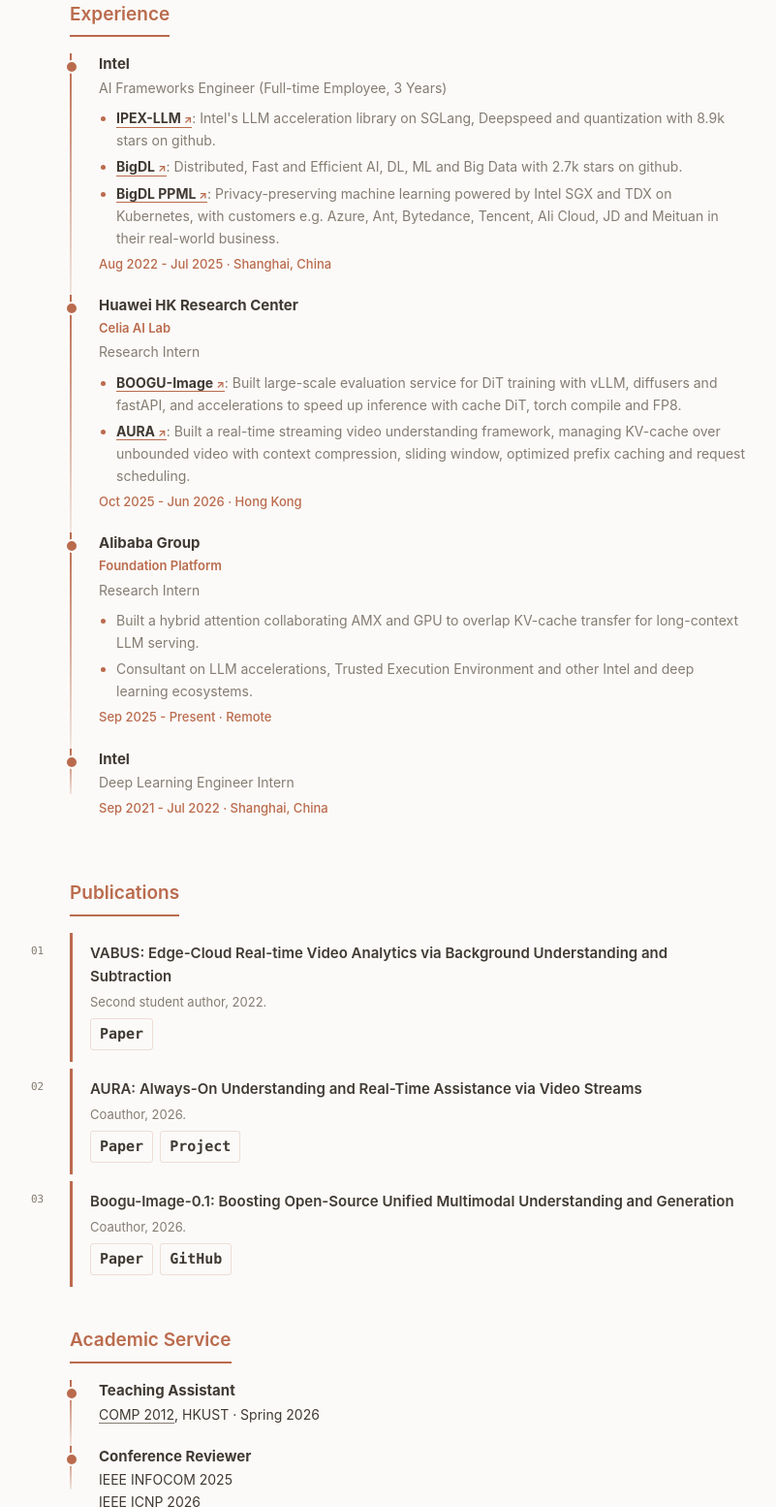
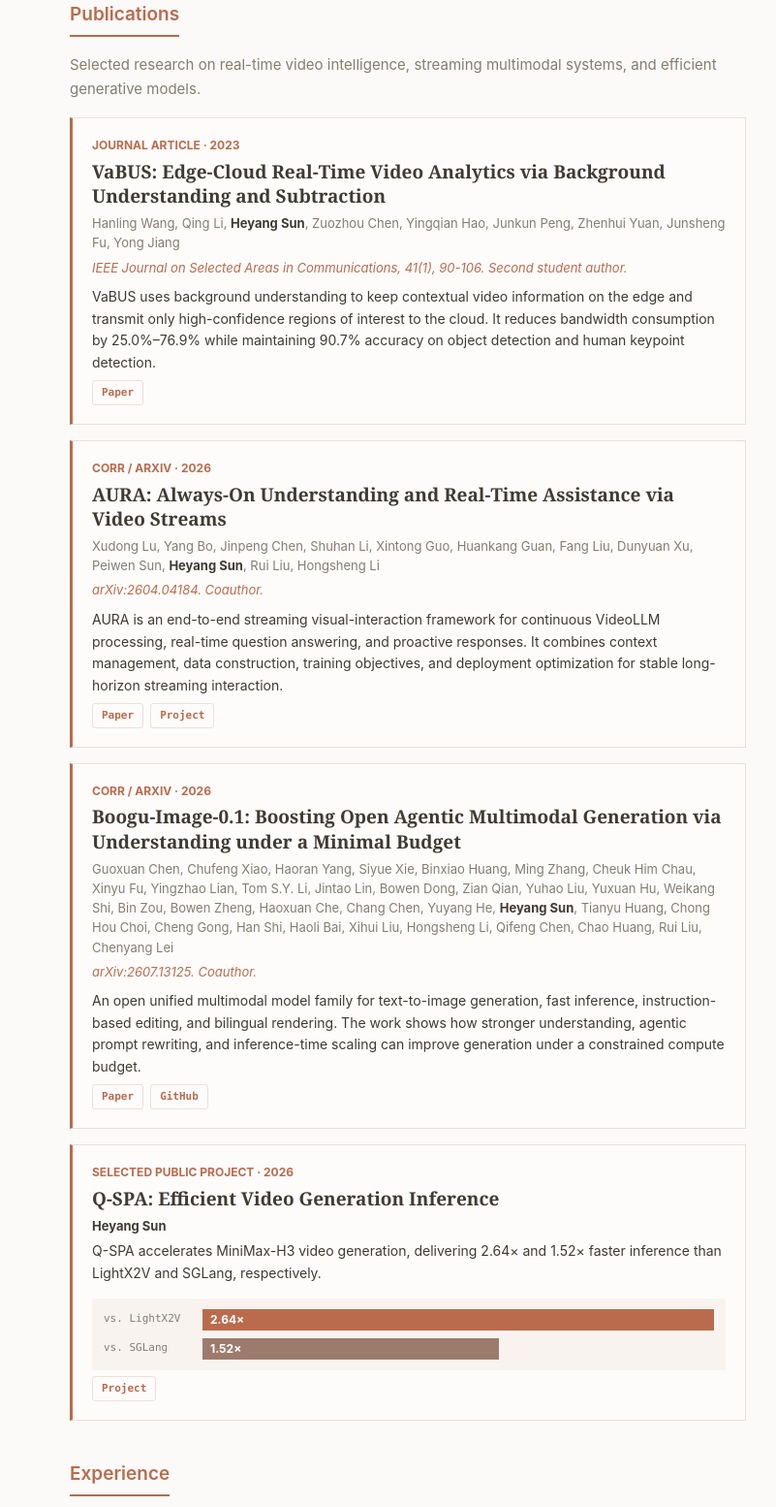
Before and after one commit to Uxito-Ada/Uxito-Ada.github.io, a plain HTML site: page index.html in a window 1280 px wide. Shown: the part 617-2171 px from the top of the page at 97% size, without its empty margins (390-1191 px from the left). Drawn offline with Linux system fonts and the light colour scheme.

Commit message:
Prioritize detailed publications and remove CV

```diff
--- a/index.html
+++ b/index.html
@@ -13,9 +13,8 @@
         <a class="nav-name" href="#top">Heyang Sun</a>
         <div class="nav-links">
           <a href="#education">Education</a>
+          <a href="#publications">Publications</a>
           <a href="#experience">Experience</a>
-          <a href="#publications">Publications</a>
-          <a href="assets/heyang-sun-cv.pdf" target="_blank" rel="noreferrer">CV</a>
         </div>
       </div>
     </nav>
@@ -29,7 +28,6 @@
           <a class="email" href="mailto:hsunbi@connect.ust.hk">hsunbi@connect.ust.hk</a>
           <div class="profile-links">
             <a href="mailto:hsunbi@connect.ust.hk">Email</a>
-            <a href="assets/heyang-sun-cv.pdf" target="_blank" rel="noreferrer">CV</a>
           </div>
         </div>
       </aside>
@@ -63,74 +61,56 @@
           </div>
         </section>
 
-        <section class="section" id="experience">
-          <h2>Experience</h2>
-          <div class="timeline">
-            <article class="timeline-item">
-              <div class="item-content">
-                <h3>Intel</h3>
-                <p class="detail">AI Frameworks Engineer (Full-time Employee, 3 Years)</p>
-                <ul class="project-list">
-                  <li><a href="https://github.com/intel/ipex-llm/tree/main" target="_blank" rel="noreferrer">IPEX-LLM</a>: Intel's LLM acceleration library on SGLang, Deepspeed and quantization with 8.9k stars on github.</li>
-                  <li><a href="https://github.com/intel/BigDL" target="_blank" rel="noreferrer">BigDL</a>: Distributed, Fast and Efficient AI, DL, ML and Big Data with 2.7k stars on github.</li>
-                  <li><a href="https://www.intel.com/content/dam/www/central-libraries/us/en/documents/2022-10/intel-sgx-alibaba-cloud-end-to-end-ppml-solution.pdf" target="_blank" rel="noreferrer">BigDL PPML</a>: Privacy-preserving machine learning powered by Intel SGX and TDX on Kubernetes, with customers e.g. Azure, Ant, Bytedance, Tencent, Ali Cloud, JD and Meituan in their real-world business.</li>
-                </ul>
-                <p class="period">Aug 2022 - Jul 2025 &middot; Shanghai, China</p>
+        <section class="section publications" id="publications">
+          <h2>Publications</h2>
+          <p class="publication-intro">Selected research on real-time video intelligence, streaming multimodal systems, and efficient generative models.</p>
+          <div class="publication-list">
+            <article class="publication-card">
+              <p class="publication-kind">Journal article &middot; 2023</p>
+              <h3>VaBUS: Edge-Cloud Real-Time Video Analytics via Background Understanding and Subtraction</h3>
+              <p class="authors">Hanling Wang, Qing Li, <strong>Heyang Sun</strong>, Zuozhou Chen, Yingqian Hao, Junkun Peng, Zhenhui Yuan, Junsheng Fu, Yong Jiang</p>
+              <p class="venue">IEEE Journal on Selected Areas in Communications, 41(1), 90-106. Second student author.</p>
+              <p class="publication-summary">VaBUS uses background understanding to keep contextual video information on the edge and transmit only high-confidence regions of interest to the cloud. It reduces bandwidth consumption by 25.0%&ndash;76.9% while maintaining 90.7% accuracy on object detection and human keypoint detection.</p>
+              <div class="publication-links"><a href="https://ieeexplore.ieee.org/document/9953098" target="_blank" rel="noreferrer">Paper</a></div>
+            </article>
+            <article class="publication-card">
+              <p class="publication-kind">CoRR / arXiv &middot; 2026</p>
+              <h3>AURA: Always-On Understanding and Real-Time Assistance via Video Streams</h3>
+              <p class="authors">Xudong Lu, Yang Bo, Jinpeng Chen, Shuhan Li, Xintong Guo, Huankang Guan, Fang Liu, Dunyuan Xu, Peiwen Sun, <strong>Heyang Sun</strong>, Rui Liu, Hongsheng Li</p>
+              <p class="venue">arXiv:2604.04184. Coauthor.</p>
+              <p class="publication-summary">AURA is an end-to-end streaming visual-interaction framework for continuous VideoLLM processing, real-time question answering, and proactive responses. It combines context management, data construction, training objectives, and deployment optimization for stable long-horizon streaming interaction.</p>
+              <div class="publication-links"><a href="https://arxiv.org/abs/2604.04184" target="_blank" rel="noreferrer">Paper</a><a href="https://aurateam2026.github.io/" target="_blank" rel="noreferrer">Project</a></div>
+            </article>
+            <article class="publication-card">
+              <p class="publication-kind">CoRR / arXiv &middot; 2026</p>
+              <h3>Boogu-Image-0.1: Boosting Open Agentic Multimodal Generation via Understanding under a Minimal Budget</h3>
+              <p class="authors">Guoxuan Chen, Chufeng Xiao, Haoran Yang, Siyue Xie, Binxiao Huang, Ming Zhang, Cheuk Him Chau, Xinyu Fu, Yingzhao Lian, Tom S.Y. Li, Jintao Lin, Bowen Dong, Zian Qian, Yuhao Liu, Yuxuan Hu, Weikang Shi, Bin Zou, Bowen Zheng, Haoxuan Che, Chang Chen, Yuyang He, <strong>Heyang Sun</strong>, Tianyu Huang, Chong Hou Choi, Cheng Gong, Han Shi, Haoli Bai, Xihui Liu, Hongsheng Li, Qifeng Chen, Chao Huang, Rui Liu, Chenyang Lei</p>
+              <p class="venue">arXiv:2607.13125. Coauthor.</p>
+              <p class="publication-summary">An open unified multimodal model family for text-to-image generation, fast inference, instruction-based editing, and bilingual rendering. The work shows how stronger understanding, agentic prompt rewriting, and inference-time scaling can improve generation under a constrained compute budget.</p>
+              <div class="publication-links"><a href="https://arxiv.org/abs/2607.13125" target="_blank" rel="noreferrer">Paper</a><a href="https://github.com/boogu-project/Boogu-Image" target="_blank" rel="noreferrer">GitHub</a></div>
+            </article>
+            <article class="publication-card project-card">
+              <p class="publication-kind">Selected public project &middot; 2026</p>
+              <h3>Q-SPA: Efficient Video Generation Inference</h3>
+              <p class="authors"><strong>Heyang Sun</strong></p>
+              <p class="publication-summary">Q-SPA accelerates MiniMax-H3 video generation, delivering 2.64&times; and 1.52&times; faster inference than LightX2V and SGLang, respectively.</p>
+              <div class="speed-comparison" aria-label="Q-SPA performance comparison">
+                <div><span>vs. LightX2V</span><span class="speed-bar bar-large"><b>2.64&times;</b></span></div>
+                <div><span>vs. SGLang</span><span class="speed-bar bar-small"><b>1.52&times;</b></span></div>
               </div>
-            </article>
-            <article class="timeline-item">
-              <div class="item-content">
-                <h3>Huawei HK Research Center</h3>
-                <p class="affiliation">Celia AI Lab</p>
-                <p class="detail">Research Intern</p>
-                <ul class="project-list">
-                  <li><a href="https://github.com/boogu-project/Boogu-Image" target="_blank" rel="noreferrer">BOOGU-Image</a>: Built large-scale evaluation service for DiT training with vLLM, diffusers and fastAPI, and accelerations to speed up inference with cache DiT, torch compile and FP8.</li>
-                  <li><a href="https://aurateam2026.github.io/" target="_blank" rel="noreferrer">AURA</a>: Built a real-time streaming video understanding framework, managing KV-cache over unbounded video with context compression, sliding window, optimized prefix caching and request scheduling.</li>
-                </ul>
-                <p class="period">Oct 2025 - Jun 2026 &middot; Hong Kong</p>
-              </div>
-            </article>
-            <article class="timeline-item">
-              <div class="item-content">
-                <h3>Alibaba Group</h3>
-                <p class="affiliation">Foundation Platform</p>
-                <p class="detail">Research Intern</p>
-                <ul class="project-list">
-                  <li>Built a hybrid attention collaborating AMX and GPU to overlap KV-cache transfer for long-context LLM serving.</li>
-                  <li>Consultant on LLM accelerations, Trusted Execution Environment and other Intel and deep learning ecosystems.</li>
-                </ul>
-                <p class="period">Sep 2025 - Present &middot; Remote</p>
-              </div>
-            </article>
-            <article class="timeline-item">
-              <div class="item-content">
-                <h3>Intel</h3>
-                <p class="detail">Deep Learning Engineer Intern</p>
-                <p class="period">Sep 2021 - Jul 2022 &middot; Shanghai, China</p>
-              </div>
+              <div class="publication-links"><a href="https://uxito-ada.github.io/telefuser-efficient-inference/site/index.html" target="_blank" rel="noreferrer">Project</a></div>
             </article>
           </div>
         </section>
 
-        <section class="section publications" id="publications">
-          <h2>Publications</h2>
-          <ol>
-            <li>
-              <a href="https://ieeexplore.ieee.org/document/9953098" target="_blank" rel="noreferrer">VABUS: Edge-Cloud Real-time Video Analytics via Background Understanding and Subtraction</a>
-              <span class="publication-note">Second student author, 2022.</span>
-              <span class="publication-links"><a href="https://ieeexplore.ieee.org/document/9953098" target="_blank" rel="noreferrer">Paper</a></span>
-            </li>
-            <li>
-              <a href="https://aurateam2026.github.io/" target="_blank" rel="noreferrer">AURA: Always-On Understanding and Real-Time Assistance via Video Streams</a>
-              <span class="publication-note">Coauthor, 2026.</span>
-              <span class="publication-links"><a href="https://arxiv.org/abs/2604.04184" target="_blank" rel="noreferrer">Paper</a><a href="https://aurateam2026.github.io/" target="_blank" rel="noreferrer">Project</a></span>
-            </li>
-            <li>
-              <a href="https://github.com/boogu-project/Boogu-Image" target="_blank" rel="noreferrer">Boogu-Image-0.1: Boosting Open-Source Unified Multimodal Understanding and Generation</a>
-              <span class="publication-note">Coauthor, 2026.</span>
-              <span class="publication-links"><a href="https://arxiv.org/abs/2607.13125" target="_blank" rel="noreferrer">Paper</a><a href="https://github.com/boogu-project/Boogu-Image" target="_blank" rel="noreferrer">GitHub</a></span>
-            </li>
-          </ol>
+        <section class="section" id="experience">
+          <h2>Experience</h2>
+          <div class="timeline">
+            <article class="timeline-item"><div class="item-content"><h3>Intel</h3><p class="detail">AI Frameworks Engineer (Full-time Employee, 3 Years)</p><ul class="project-list"><li><a href="https://github.com/intel/ipex-llm/tree/main" target="_blank" rel="noreferrer">IPEX-LLM</a>: Intel's LLM acceleration library on SGLang, Deepspeed and quantization with 8.9k stars on github.</li><li><a href="https://github.com/intel/BigDL" target="_blank" rel="noreferrer">BigDL</a>: Distributed, Fast and Efficient AI, DL, ML and Big Data with 2.7k stars on github.</li><li><a href="https://www.intel.com/content/dam/www/central-libraries/us/en/documents/2022-10/intel-sgx-alibaba-cloud-end-to-end-ppml-solution.pdf" target="_blank" rel="noreferrer">BigDL PPML</a>: Privacy-preserving machine learning powered by Intel SGX and TDX on Kubernetes, with customers e.g. Azure, Ant, Bytedance, Tencent, Ali Cloud, JD and Meituan in their real-world business.</li></ul><p class="period">Aug 2022 - Jul 2025 &middot; Shanghai, China</p></div></article>
+            <article class="timeline-item"><div class="item-content"><h3>Huawei HK Research Center</h3><p class="affiliation">Celia AI Lab</p><p class="detail">Research Intern</p><ul class="project-list"><li><a href="https://github.com/boogu-project/Boogu-Image" target="_blank" rel="noreferrer">BOOGU-Image</a>: Built large-scale evaluation service for DiT training with vLLM, diffusers and fastAPI, and accelerations to speed up inference with cache DiT, torch compile and FP8.</li><li><a href="https://aurateam2026.github.io/" target="_blank" rel="noreferrer">AURA</a>: Built a real-time streaming video understanding framework towards auto-regressive MLLM, managing KV-cache over unbounded video with sparsity, sliding window, optimized prefix caching and request scheduling.</li></ul><p class="period">Oct 2025 - Jun 2026 &middot; Hong Kong</p></div></article>
+            <article class="timeline-item"><div class="item-content"><h3>Alibaba Group</h3><p class="affiliation">Foundation Platform</p><p class="detail">Research Intern</p><ul class="project-list"><li>Built a hybrid attention collaborating AMX and GPU to overlap KV-cache transfer for long-context LLM serving.</li><li>Consultant on LLM accelerations, Trusted Execution Environment and other Intel and deep learning ecosystems.</li></ul><p class="period">Sep 2025 - Present &middot; Remote</p></div></article>
+            <article class="timeline-item"><div class="item-content"><h3>Intel</h3><p class="detail">Deep Learning Engineer Intern</p><p class="period">Sep 2021 - Jul 2022 &middot; Shanghai, China</p></div></article>
+          </div>
         </section>
 
         <section class="section" id="service">
--- a/styles.css
+++ b/styles.css
@@ -95,10 +95,15 @@
 .project-list a::after { content: '\2197'; margin-left: 3px; color: var(--luka-accent); font-size: 11px; }
 .project-list a:hover { border-bottom-width: 2px; color: var(--luka-accent); filter: none; }
 
-.publications ol { margin: 0; padding: 0; list-style: none; counter-reset: publication; }
-.publications li { position: relative; margin: 0 0 7px; padding: 9px 0 9px 18px; border-left: 3px solid var(--luka-accent); counter-increment: publication; }
-.publications li::before { content: counter(publication, decimal-leading-zero); position: absolute; top: 10px; left: -43px; color: var(--luka-secondary); font-family: "SFMono-Regular", Consolas, monospace; font-size: 11px; }
-.publications li a { display: block; margin-bottom: 3px; color: var(--luka-text); font-size: 15px; font-weight: 600; }
+.publication-intro { max-width: 690px; margin-bottom: 16px !important; color: var(--luka-secondary); }
+.publication-list { display: grid; gap: 16px; }
+.publication-card { padding: 18px 20px 19px; border: 1px solid var(--luka-border); border-left: 3px solid var(--luka-accent); background: rgba(255, 255, 255, 0.32); }
+.publication-card h3 { margin: 0 0 5px; color: var(--luka-text); font-family: Georgia, "Times New Roman", serif; font-size: 19px; font-weight: 600; line-height: 1.33; }
+.publication-kind { margin: 0 0 5px !important; color: var(--luka-accent); font-size: 12px; font-weight: 700; letter-spacing: 0; text-transform: uppercase; }
+.authors { margin: 0 0 5px !important; color: var(--luka-secondary); font-size: 13px; line-height: 1.55; }
+.authors strong { color: var(--luka-text); }
+.venue { margin: 0 0 8px !important; color: var(--luka-accent); font-size: 13px; font-style: italic; }
+.publication-summary { margin: 0 !important; color: var(--luka-text); font-size: 14px; line-height: 1.62; }
 .publication-note { display: block; color: var(--luka-secondary); font-size: 13px; }
 .publication-links { display: flex; flex-wrap: wrap; gap: 7px; margin-top: 6px; }
 .publication-links a {
@@ -116,6 +121,11 @@
   letter-spacing: 0;
 }
 .publication-links a:hover { border-color: var(--luka-accent); background: rgba(186, 107, 77, 0.06); filter: none; }
+.speed-comparison { display: grid; gap: 8px; margin-top: 14px; padding: 11px 12px; background: rgba(186, 107, 77, 0.06); }
+.speed-comparison > div { display: grid; grid-template-columns: 92px 1fr; align-items: center; gap: 10px; color: var(--luka-secondary); font-family: "SFMono-Regular", Consolas, monospace; font-size: 11px; }
+.speed-bar { display: flex; align-items: center; min-height: 22px; padding-left: 8px; color: #fff; background: var(--luka-accent); font-family: -apple-system, BlinkMacSystemFont, "Segoe UI", sans-serif; font-size: 12px; }
+.bar-large { width: 100%; }
+.bar-small { width: 58%; background: #9d7b6c; }
 
 .compact-timeline .timeline-item { padding-bottom: 18px; }
 #service .item-content h3,
```
Also changed, not shown: 2 other files.
